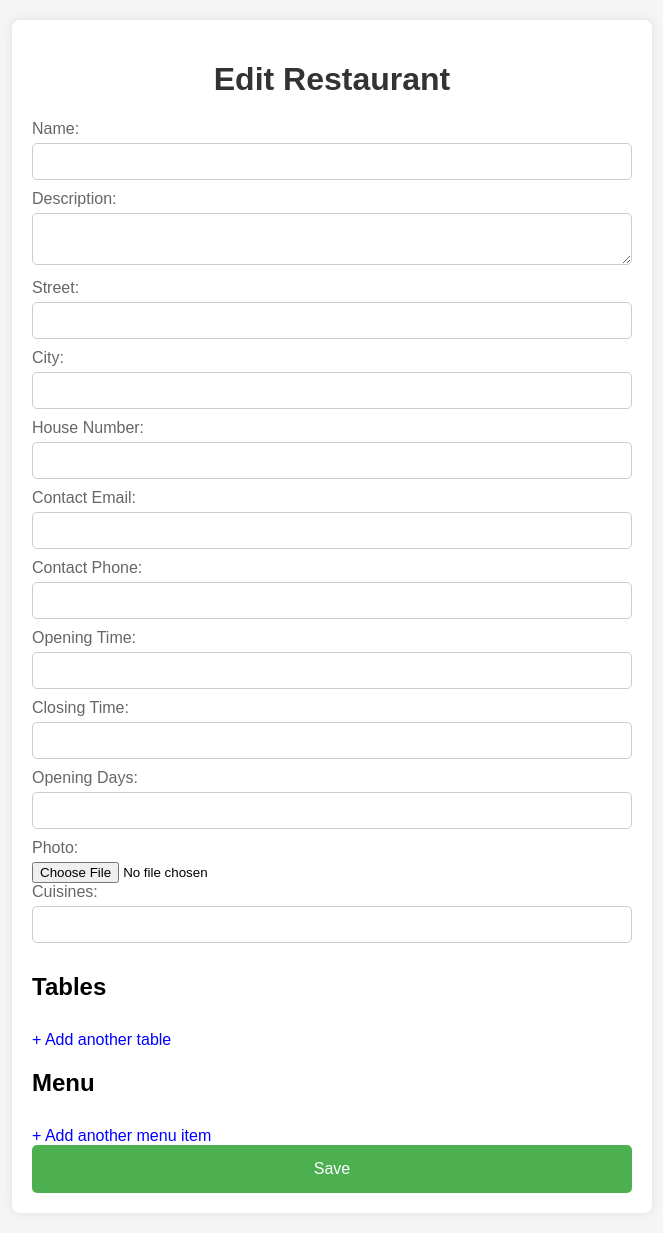
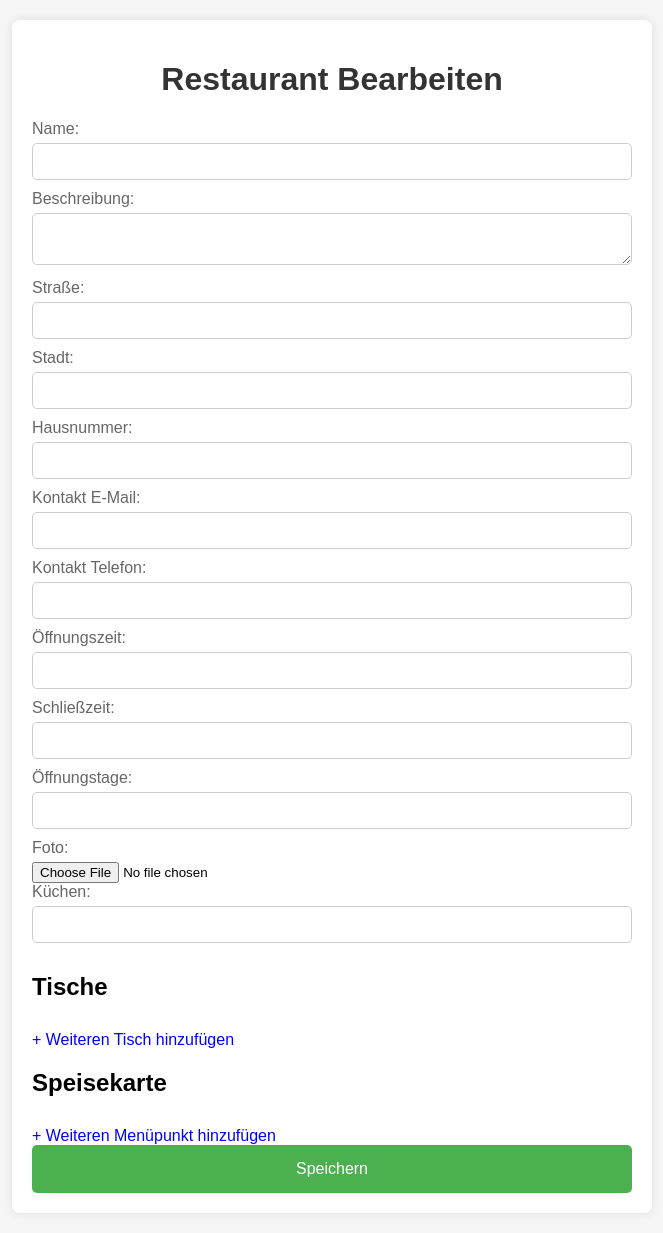
Before and after one commit to marten229/RRS-Restaurant-Management, a Django app: template templates/restaurant/edit_restaurant.html in a window 1280 px wide. Shown: the whole page, without its empty margins (308-971 px from the left). Run offline with Django 3.2, Linux system fonts and the light colour scheme; the template is opened without the code that fills it, so the values that code supplies are empty, except form fields; tables that the repository leaves empty hold one stand-in row (values such as "Sample post"); form fields are guessed from the names that the template uses.

Commit message:
Übersetzt auf Deutsch

```diff
--- a/templates/restaurant/edit_restaurant.html
+++ b/templates/restaurant/edit_restaurant.html
@@ -1,9 +1,9 @@
 <!DOCTYPE html>
-<html lang="en">
+<html lang="de">
 <head>
     <meta charset="UTF-8">
     <meta name="viewport" content="width=device-width, initial-scale=1.0">
-    <title>Edit Restaurant</title>
+    <title>Restaurant Bearbeiten</title>
     <style>
         body {
             font-family: Arial, sans-serif;
@@ -103,7 +103,7 @@
                         header.className = "group-header";
                         group.insertBefore(header, group.firstChild);
                     }
-                    header.innerText = "Group " + (index + 1);
+                    header.innerText = "Gruppe " + (index + 1);
                 });
             }
 
@@ -172,103 +172,103 @@
 </head>
 <body>
     <div class="container">
-        <h1>Edit Restaurant</h1>
+        <h1>Restaurant Bearbeiten</h1>
         <form method="post" enctype="multipart/form-data">
             {% csrf_token %}
             <label for="id_name">Name:</label>
             {{ form.name }}
-            <label for="id_description">Description:</label>
+            <label for="id_description">Beschreibung:</label>
             {{ form.description }}
-            <label for="id_street">Street:</label>
+            <label for="id_street">Straße:</label>
             {{ form.street }}
-            <label for="id_city">City:</label>
+            <label for="id_city">Stadt:</label>
             {{ form.city }}
-            <label for="id_house_number">House Number:</label>
+            <label for="id_house_number">Hausnummer:</label>
             {{ form.house_number }}
-            <label for="id_contact_email">Contact Email:</label>
+            <label for="id_contact_email">Kontakt E-Mail:</label>
             {{ form.contact_email }}
-            <label for="id_contact_phone">Contact Phone:</label>
+            <label for="id_contact_phone">Kontakt Telefon:</label>
             {{ form.contact_phone }}
-            <label for="id_opening_time">Opening Time:</label>
+            <label for="id_opening_time">Öffnungszeit:</label>
             {{ form.opening_time }}
-            <label for="id_closing_time">Closing Time:</label>
+            <label for="id_closing_time">Schließzeit:</label>
             {{ form.closing_time }}
-            <label for="id_opening_days">Opening Days:</label>
+            <label for="id_opening_days">Öffnungstage:</label>
             <div class="checkbox-group">
                 {{ form.opening_days }}
             </div>
-            <label for="id_photo">Photo:</label>
+            <label for="id_photo">Foto:</label>
             {{ form.photo }}
-            <label for="id_cuisines">Cuisines:</label>
+            <label for="id_cuisines">Küchen:</label>
             <div class="checkbox-group">
                 {{ form.cuisines }}
             </div>
 
             <div class="inline-formset" id="table-formset">
-                <h2>Tables</h2>
+                <h2>Tische</h2>
                 {{ table_formset.management_form }}
                 {% for form in table_formset %}
                     <div class="form-group">
-                        <h3 class="group-header">Table Group {{ forloop.counter }}</h3>
-                        <label for="{{ form.size.id_for_label }}">Table Size (persons):</label>
+                        <h3 class="group-header">Tischgruppe {{ forloop.counter }}</h3>
+                        <label for="{{ form.size.id_for_label }}">Tischgröße (Personen):</label>
                         {{ form.size }}
-                        <label for="{{ form.count.id_for_label }}">Number of Tables:</label>
+                        <label for="{{ form.count.id_for_label }}">Anzahl der Tische:</label>
                         {{ form.count }}
                         {% if form.instance.pk %}
                             <input type="hidden" name="{{ form.prefix }}-id" value="{{ form.instance.pk }}">
                         {% endif %}
-                        <span class="remove-table">- Remove</span>
+                        <span class="remove-table">- Entfernen</span>
                     </div>
                 {% endfor %}
             </div>
             <div id="empty-table-form-template" style="display: none;">
                 <div class="form-group">
-                    <h3 class="group-header">Table Group __prefix__</h3>
-                    <label for="id_tables-__prefix__-size">Table Size (persons):</label>
+                    <h3 class="group-header">Tischgruppe __prefix__</h3>
+                    <label for="id_tables-__prefix__-size">Tischgröße (Personen):</label>
                     <input type="number" name="tables-__prefix__-size" id="id_tables-__prefix__-size" min="1">
-                    <label for="id_tables-__prefix__-count">Number of Tables:</label>
+                    <label for="id_tables-__prefix__-count">Anzahl der Tische:</label>
                     <input type="number" name="tables-__prefix__-count" id="id_tables-__prefix__-count" min="1">
-                    <span class="remove-table">- Remove</span>
+                    <span class="remove-table">- Entfernen</span>
                 </div>
             </div>
-            <span id="add-table" class="add-table">+ Add another table</span>
+            <span id="add-table" class="add-table">+ Weiteren Tisch hinzufügen</span>
 
             <div class="inline-formset" id="menu-formset">
-                <h2>Menu</h2>
+                <h2>Speisekarte</h2>
                 {{ menu_formset.management_form }}
                 {% for form in menu_formset %}
                     <div class="form-group">
-                        <h3 class="group-header">Menu Item {{ forloop.counter }}</h3>
+                        <h3 class="group-header">Menüpunkt {{ forloop.counter }}</h3>
                         <label for="{{ form.name.id_for_label }}">Name:</label>
                         {{ form.name }}
-                        <label for="{{ form.price.id_for_label }}">Price (€):</label>
+                        <label for="{{ form.price.id_for_label }}">Preis (€):</label>
                         {{ form.price }}
                         {% if form.instance.pk %}
                             <input type="hidden" name="{{ form.prefix }}-id" value="{{ form.instance.pk }}">
                         {% endif %}
-                        <span class="remove-item">- Remove</span>
+                        <span class="remove-item">- Entfernen</span>
                     </div>
                 {% endfor %}
             </div>
             <div id="empty-item-form-template" style="display: none;">
                 <div class="form-group">
-                    <h3 class="group-header">Menu Item __prefix__</h3>
+                    <h3 class="group-header">Menüpunkt __prefix__</h3>
                     <label for="id_menu_items-__prefix__-name">Name:</label>
                     <input type="text" name="menu_items-__prefix__-name" id="id_menu_items-__prefix__-name">
-                    <label for="id_menu_items-__prefix__-price">Price (€):</label>
+                    <label for="id_menu_items-__prefix__-price">Preis (€):</label>
                     <input type="number" step="0.01" name="menu_items-__prefix__-price" id="id_menu_items-__prefix__-price" min="0">
-                    <span class="remove-item">- Remove</span>
+                    <span class="remove-item">- Entfernen</span>
                 </div>
             </div>
-            <span id="add-item" class="add-item">+ Add another menu item</span>
+            <span id="add-item" class="add-item">+ Weiteren Menüpunkt hinzufügen</span>
 
-            <button type="submit">Save</button>
+            <button type="submit">Speichern</button>
         </form>
 
         <!-- Anzeigen der Fehler -->
         {% if form.errors %}
             <div class="form-errors">
-                <h2>Form Errors:</h2>
+                <h2>Formfehler:</h2>
                 <ul>
                     {% for field, errors in form.errors.items %}
                         <li>{{ field }}: {{ errors }}</li>
@@ -279,7 +279,7 @@
 
         {% if table_formset.errors %}
             <div class="formset-errors">
-                <h2>Table Formset Errors:</h2>
+                <h2>Fehler im Tisch-Formularsatz:</h2>
                 <ul>
                     {% for form in table_formset %}
                         {% for field, errors in form.errors.items %}
@@ -292,7 +292,7 @@
 
         {% if menu_formset.errors %}
             <div class="formset-errors">
-                <h2>Menu Formset Errors:</h2>
+                <h2>Fehler im Menü-Formularsatz:</h2>
                 <ul>
                     {% for form in menu_formset %}
                         {% for field, errors in form.errors.items %}
```
Also changed, not shown: models.py (+7 -0 lines), templates/restaurant/create_restaurant.html (+37 -37 lines).
